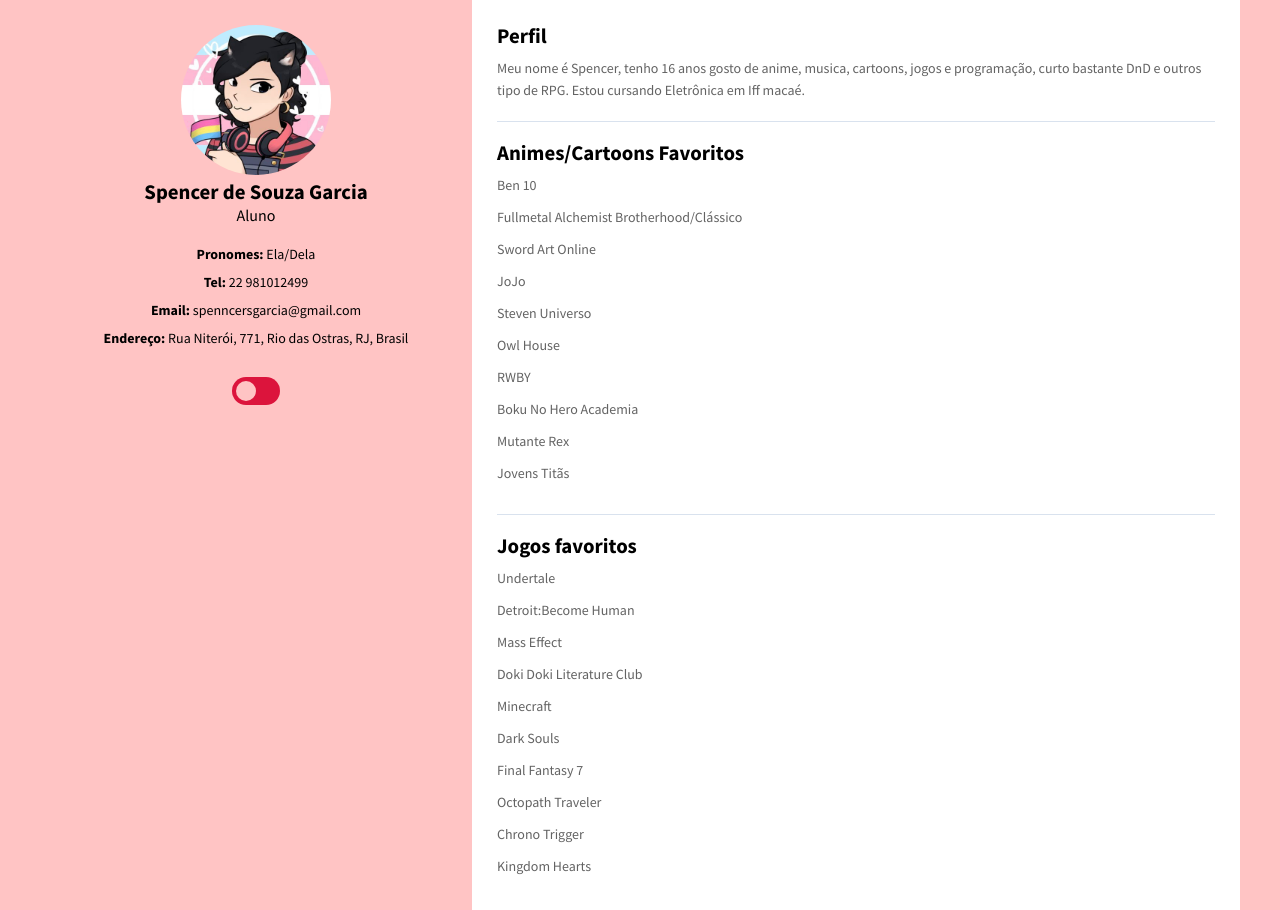
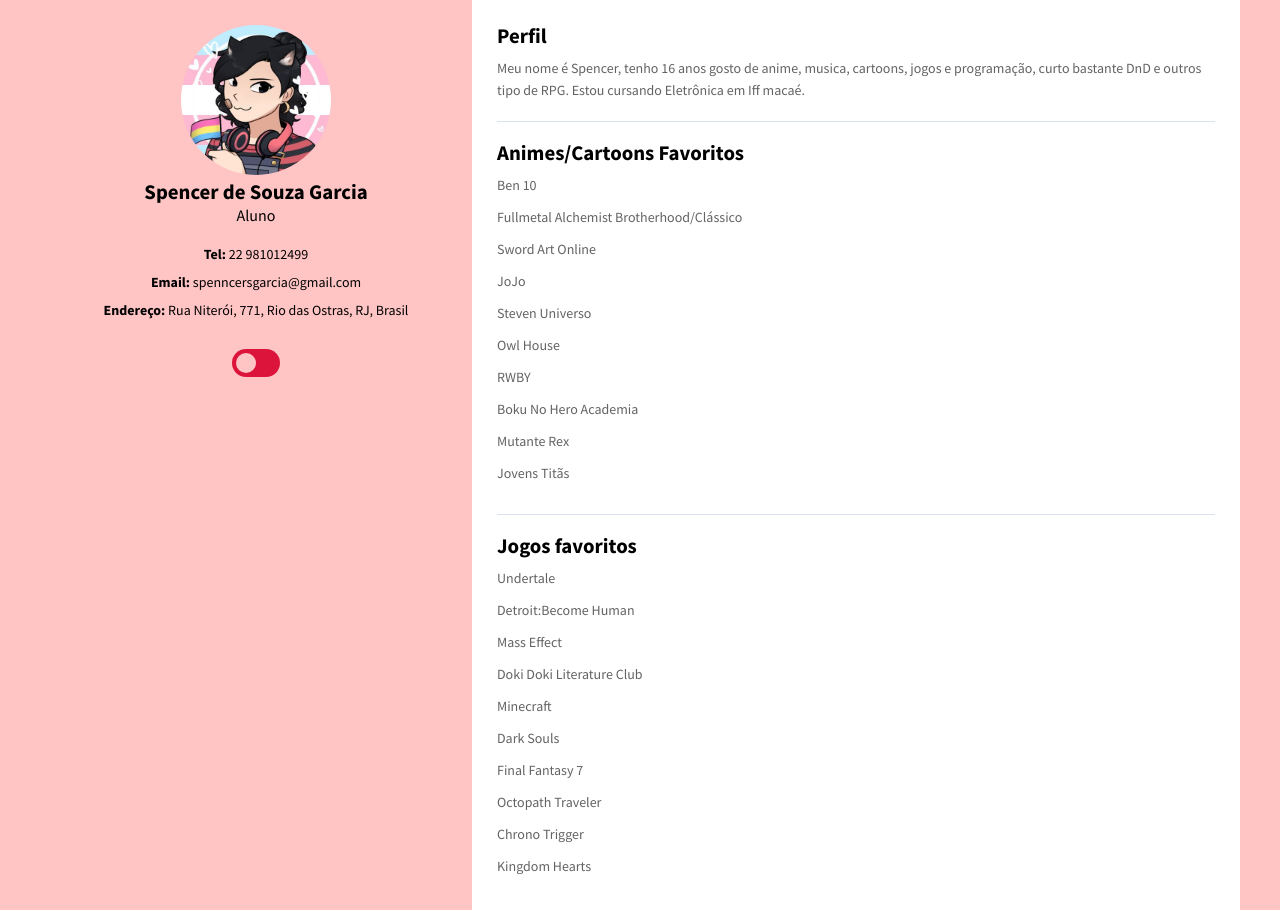
Before and after one commit to Souzer4/Souzer4.github.io, a plain HTML site: page index.html in a window 1280 px wide. Shown: the top 910 px of the page. Drawn offline with Linux system fonts and the light colour scheme.

Commit message:
Add files via upload

```diff
--- a/index.html
+++ b/index.html
@@ -28,7 +28,6 @@
                              <h1>Spencer de Souza Garcia</h1>
                                 <h2>Aluno</h2>
                                 <ul>
-                                    <li><strong>Pronomes: </strong>Ela/Dela</li>
                                     <li><strong>Tel: </strong><a href="tel:+5522981012499">22 981012499</a></li>
                                     <li><strong>Email: </strong><a href="malito:spenncersgarcia@gmail.com">spenncersgarcia@gmail.com</a></li>
                                     <li><strong>Endereço: </strong> Rua Niterói, 771, Rio das Ostras, RJ, Brasil</li>
```
